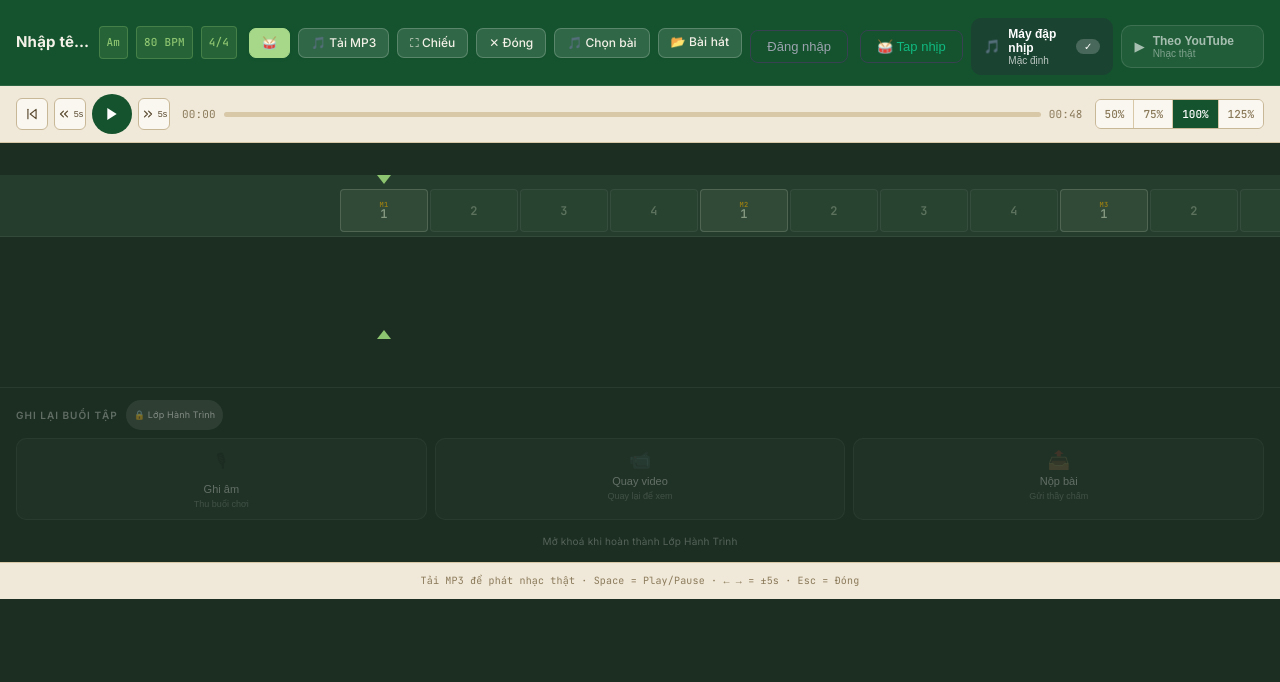
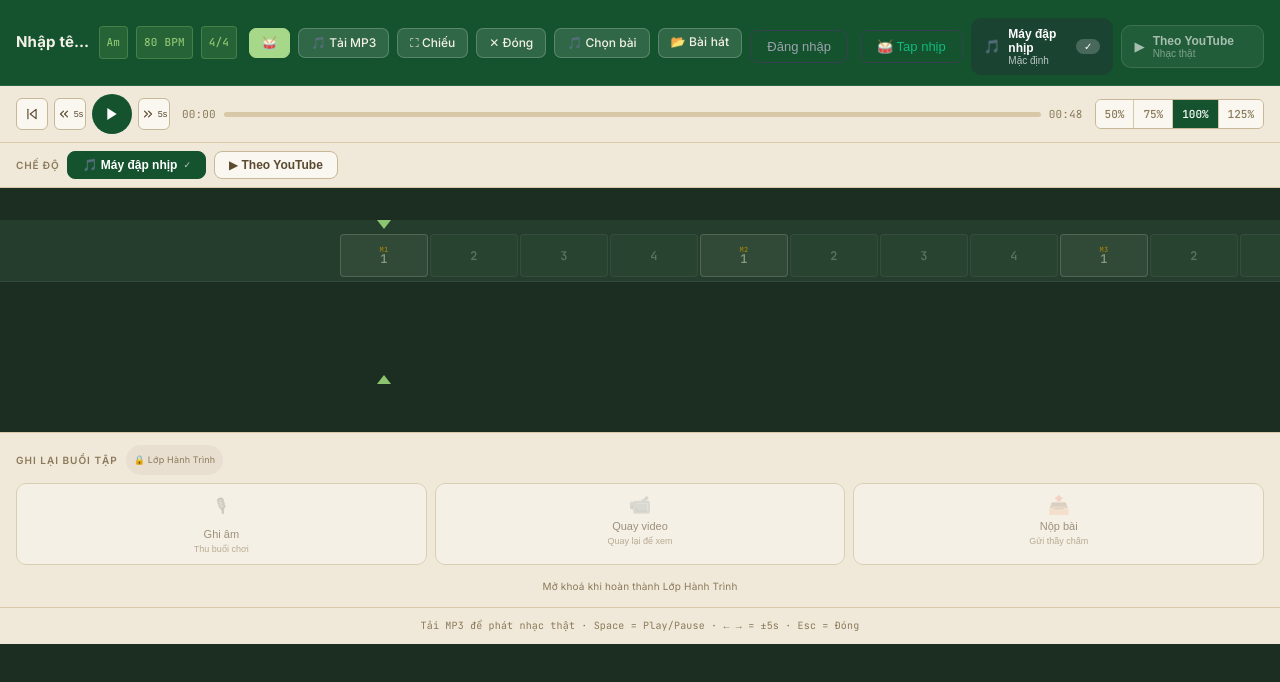
Before and after one commit to vananhaudio/cs-rhythm-editor, a React (Vite) app: page / in a window 1280 px wide. Shown: the top 682 px of the page. Built offline with nearby package versions, Linux system fonts and the light colour scheme.

Commit message:
fix: mode selector to cream bar, recording section cream colors

```diff
--- a/src/PlayerView.tsx
+++ b/src/PlayerView.tsx
@@ -864,6 +864,39 @@ function lsLoadSong(): RhythmSong | null {
         </div>
 
         {/* Spacer đẩy nội dung xuống 25vh */}
+
+
+        {/* ── Mode selector — cream bar ── */}
+        <div style={{
+          display:'flex', alignItems:'center', gap:8,
+          padding:'8px 16px',
+          background:'#F0E8D8',
+          borderBottom:'1px solid #D8C8A8',
+          flexShrink:0,
+        }}>
+          <span style={{fontSize:10,fontWeight:600,letterSpacing:'0.08em',textTransform:'uppercase',color:'#8A7A5A',whiteSpace:'nowrap'}}>Chế độ</span>
+          <button onClick={()=>setPlayMode('metro')} style={{
+            display:'flex',alignItems:'center',gap:6,padding:'6px 14px',
+            borderRadius:8,cursor:'pointer',transition:'all 0.15s',
+            border: playMode==='metro'?'1.5px solid #14532D':'1px solid #C8B898',
+            background: playMode==='metro'?'#14532D':'#FAF7F0',
+            color: playMode==='metro'?'#fff':'#5A4A30',
+            fontSize:12,fontWeight:600,
+          }}>🎵 Máy đập nhịp {playMode==='metro'&&<span style={{fontSize:9,opacity:0.7}}>✓</span>}</button>
+          <button onClick={()=>setPlayMode('yt')} style={{
+            display:'flex',alignItems:'center',gap:6,padding:'6px 14px',
+            borderRadius:8,cursor:'pointer',transition:'all 0.15s',
+            border: playMode==='yt'?'1.5px solid #D89B22':'1px solid #C8B898',
+            background: playMode==='yt'?'rgba(216,155,34,0.12)':'#FAF7F0',
+            color: playMode==='yt'?'#8B5E0A':'#5A4A30',
+            fontSize:12,fontWeight:600,
+          }}>▶ Theo YouTube {playMode==='yt'&&<span style={{fontSize:9,opacity:0.7}}>✓</span>}</button>
+          {playMode==='yt' && !(song as any).youtubeUrl && (
+            <span style={{fontSize:11,color:'#8B5E0A',background:'rgba(237,184,52,0.15)',border:'1px solid rgba(237,184,52,0.35)',borderRadius:6,padding:'3px 10px',display:'flex',alignItems:'center',gap:5}}>
+              ⚠ Chưa sync — vào <strong>YouTube Sync</strong> trước
+            </span>
+          )}
+        </div>
         <div className="player-scroll-spacer" />
 
         {/* Mũi tên chỉ vị trí hiện tại */}
@@ -976,23 +1009,23 @@ function lsLoadSong(): RhythmSong | null {
         {/* Hint */}
 
         {/* ── Ghi lại buổi tập ── */}
-        <div style={{ padding:'12px 16px 4px', borderTop:'1px solid rgba(255,255,255,0.06)' }}>
+        <div style={{ padding:'12px 16px 4px', background:'#F0E8D8', borderTop:'1px solid #D8C8A8' }}>
           <div style={{ display:'flex', alignItems:'center', gap:8, marginBottom:8 }}>
-            <span style={{ fontSize:10, fontWeight:600, letterSpacing:'0.1em', textTransform:'uppercase', color:'rgba(255,255,255,0.3)' }}>Ghi lại buổi tập</span>
-            <span style={{ fontSize:9, background:'rgba(255,255,255,0.08)', color:'rgba(255,255,255,0.4)', padding:'2px 8px', borderRadius:20, display:'flex', alignItems:'center', gap:4 }}>
+            <span style={{ fontSize:10, fontWeight:600, letterSpacing:'0.1em', textTransform:'uppercase', color:'#8A7A5A' }}>Ghi lại buổi tập</span>
+            <span style={{ fontSize:9, background:'#E8DFD0', color:'#8A7A5A', padding:'2px 8px', borderRadius:20, display:'flex', alignItems:'center', gap:4 }}>
               🔒 Lớp Hành Trình
             </span>
           </div>
           <div style={{ display:'grid', gridTemplateColumns:'1fr 1fr 1fr', gap:8 }}>
             {[['🎙', 'Ghi âm', 'Thu buổi chơi'], ['📹', 'Quay video', 'Quay lại để xem'], ['📤', 'Nộp bài', 'Gửi thầy chấm']].map(([icon, title, sub]) => (
-              <button key={title} disabled style={{ background:'rgba(255,255,255,0.04)', border:'1px solid rgba(255,255,255,0.08)', borderRadius:10, padding:'10px 8px', display:'flex', flexDirection:'column', alignItems:'center', gap:4, cursor:'not-allowed', opacity:0.5 }}>
+              <button key={title} disabled style={{ background:'#FAF7F0', border:'1px solid #C8B898', borderRadius:10, padding:'10px 8px', display:'flex', flexDirection:'column', alignItems:'center', gap:4, cursor:'not-allowed', opacity:0.55 }}>
                 <span style={{ fontSize:18 }}>{icon}</span>
-                <span style={{ fontSize:11, color:'rgba(255,255,255,0.6)', fontWeight:500 }}>{title}</span>
-                <span style={{ fontSize:9, color:'rgba(255,255,255,0.3)' }}>{sub}</span>
+                <span style={{ fontSize:11, color:'#5A4A30', fontWeight:500 }}>{title}</span>
+                <span style={{ fontSize:9, color:'#8A7A5A' }}>{sub}</span>
               </button>
             ))}
           </div>
-          <div style={{ fontSize:10, color:'rgba(255,255,255,0.25)', textAlign:'center', padding:'8px 0 4px' }}>Mở khoá khi hoàn thành Lớp Hành Trình</div>
+          <div style={{ fontSize:10, color:'#8A7A5A', textAlign:'center', padding:'8px 0 4px' }}>Mở khoá khi hoàn thành Lớp Hành Trình</div>
         </div>
         <div className="player-hint">
           {!hasMp3
```
